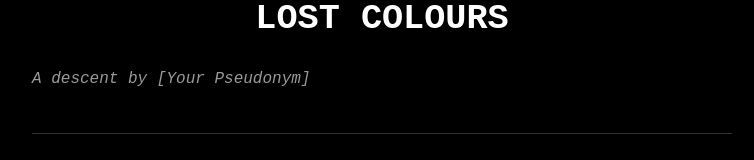
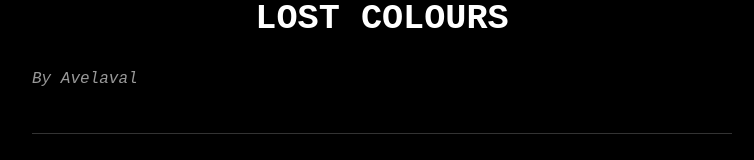
Before and after one commit to cherrypow/lostcolours, a plain HTML site: page index.html in a window 1280 px wide. Shown: the part 234-394 px from the top of the page, without its empty margins (258-1012 px from the left). Drawn offline with Linux system fonts and the light colour scheme.

Commit message:
Update index.html

```diff
--- a/index.html
+++ b/index.html
@@ -45,7 +45,7 @@
 
   <img src="ChatGPT Image Jul 5, 2025, 07_15_03 PM.png" alt="Symbol" class="symbol">
   <h1>LOST COLOURS</h1>
-  <p><em>A descent by [Your Pseudonym]</em></p>
+  <p><em>By Avelaval</em></p>
 
   <div class="divider"></div>
 
```
